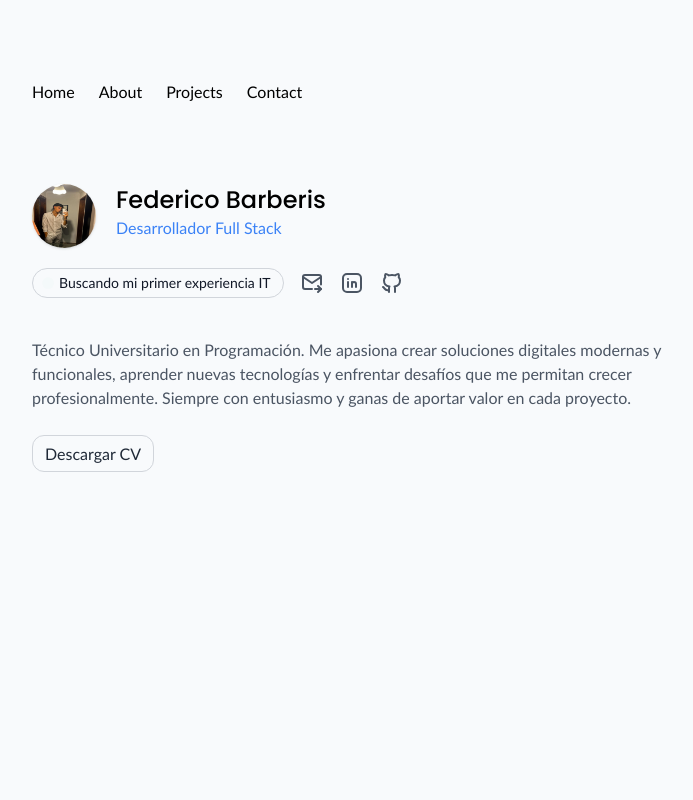
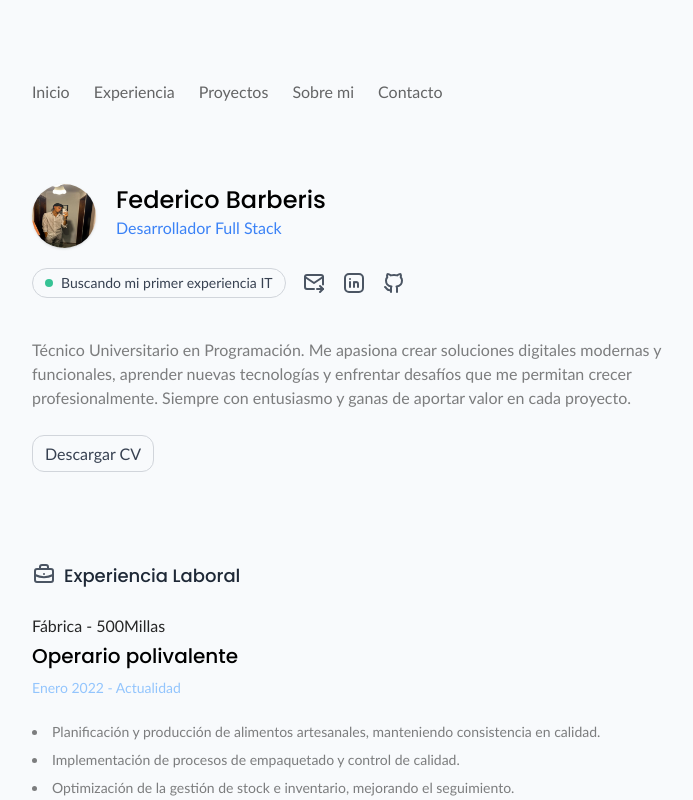
Before and after one commit to Fede-Barberis/Portafolio, a React (Vite) app: page / in a window 1280 px wide. Shown: the top 800 px of the page, without its empty margins (272-965 px from the left). Built offline with nearby package versions, Linux system fonts and the light colour scheme.

Commit message:
feat: correacciones meenores en el HomeSection, NavBar y Container

```diff
--- a/src/components/Container.jsx
+++ b/src/components/Container.jsx
@@ -1,7 +1,7 @@
 
 const Container = ({children}) => {
     return (
-        <div className="w-full max-w-2xl mx-auto">
+        <div className="max-w-2xl h-auto mx-auto">
             {children}
         </div>
     )
--- a/src/components/HomeSection.jsx
+++ b/src/components/HomeSection.jsx
@@ -2,9 +2,9 @@ import fotoPerfil from "../assets/foto_perfil.jpg";
 import SocialLinks from "./SocialLinks";
 
 
-const Home = () => {
+const Inicio = () => {
     return (
-        <section id="home" className="flex flex-col min-h-screen pt-16">
+        <section id="inicio" className="flex flex-col pt-16">
             <div className="flex flex-row gap-5">
                 <img
                     className="rounded-full shadow w-16 h-16 object-fill "
@@ -18,17 +18,17 @@ const Home = () => {
             </div>
             <div className="flex flex-row items-center gap-2 mt-5">
                 <div className="inline-flex items-center justify-center gap-2 rounded-full border border-gray-300 px-3 py-1 ">
-                    <span className="relative flex size-1.5">
-                        <span className="absolute h-full w-full animate-ping rounded-full opacity-75 bg-emerald-500"></span>
+                    <span className="relative flex size-2">
+                        <span className="absolute h-full w-full animate-pulse rounded-full bg-emerald-500"></span>
                     </span>
-                    <span className="text-sm text-gray-900">Buscando mi primer experiencia IT</span></div>
+                    <span className="text-sm text-gray-700">Buscando mi primer experiencia IT</span></div>
                 <a href="https://www.linkedin.com/in/fede-barberis-49ba1a30a/"></a>
                 <nav className="inline-flex gap-4">
                     <SocialLinks />
                 </nav>
             </div>
             <div className="mt-10">
-                <p className=" text-md text-gray-600">
+                <p className=" text-md text-black/50">
                     Técnico Universitario en Programación. Me apasiona crear soluciones digitales modernas y funcionales, aprender nuevas tecnologías y enfrentar desafíos que me permitan crecer profesionalmente. Siempre con entusiasmo y ganas de aportar valor en cada proyecto.
                 </p>
             </div>
@@ -36,7 +36,7 @@ const Home = () => {
                 <a
                     href="/Cv-Federico-Barberis.pdf"
                     download
-                    className="rounded-xl border border-gray-300 px-3 py-2 text-gray-800 hover:bg-blue-100 hover:border-blue-300 transition-all duration-300 cursor-pointer"
+                    className="rounded-xl border border-gray-300 px-3 py-2 text-gray-700 hover:bg-blue-100 hover:border-blue-700 transition-all duration-300 cursor-pointer"
                 >
                     Descargar CV
                 </a>
@@ -45,4 +45,4 @@ const Home = () => {
     )
 }
 
-export default Home;
+export default Inicio;
--- a/src/components/NavBar.jsx
+++ b/src/components/NavBar.jsx
@@ -3,11 +3,12 @@ export default function NavBar() {
     return (
         <header className="w-full pt-16">
             <nav className="max-w-4xl mx-auto py-4 flex justify-between items-center">
-                <ul className="flex gap-6">
-                    <li><a href="#home" className="hover:text-blue-500">Home</a></li>
-                    <li><a href="#about" className="hover:text-blue-500">About</a></li>
-                    <li><a href="#projects" className="hover:text-blue-500">Projects</a></li>
-                    <li><a href="#contact" className="hover:text-blue-500">Contact</a></li>
+                <ul className="flex gap-6 text-black/60">
+                    <li><a href="#inicio" className="hover:text-blue-500">Inicio</a></li>
+                    <li><a href="#experiencia" className="hover:text-blue-500">Experiencia</a></li>
+                    <li><a href="#proyectos" className="hover:text-blue-500">Proyectos</a></li>
+                    <li><a href="#sobreMi" className="hover:text-blue-500">Sobre mi</a></li>
+                    <li><a href="#contacto" className="hover:text-blue-500">Contacto</a></li>
                 </ul>
             </nav>
         </header>
```
